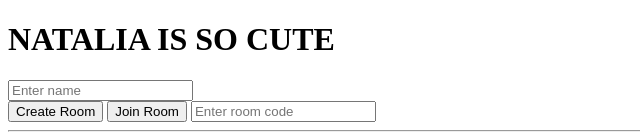
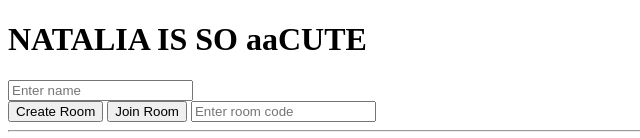
Before and after one commit to FarazAleemWork/devJeo, a website: page quizlamfd/index.html in a window 1280 px wide. Shown: the top 138 px of the page, without its empty margins (0-640 px from the left). Drawn offline with nearby package versions, Linux system fonts and the light colour scheme; no server answers.

Commit message:
testing deployment

```diff
--- a/quizlamfd/index.html
+++ b/quizlamfd/index.html
@@ -4,7 +4,7 @@
   <title>Quizlam Basic Frontend</title>
 </head>
 <body>
-  <h1>NATALIA IS SO CUTE</h1>
+  <h1>NATALIA IS SO aaCUTE</h1>
 
   <input type="text" id="playerName" placeholder="Enter name" />
 </br>
```
